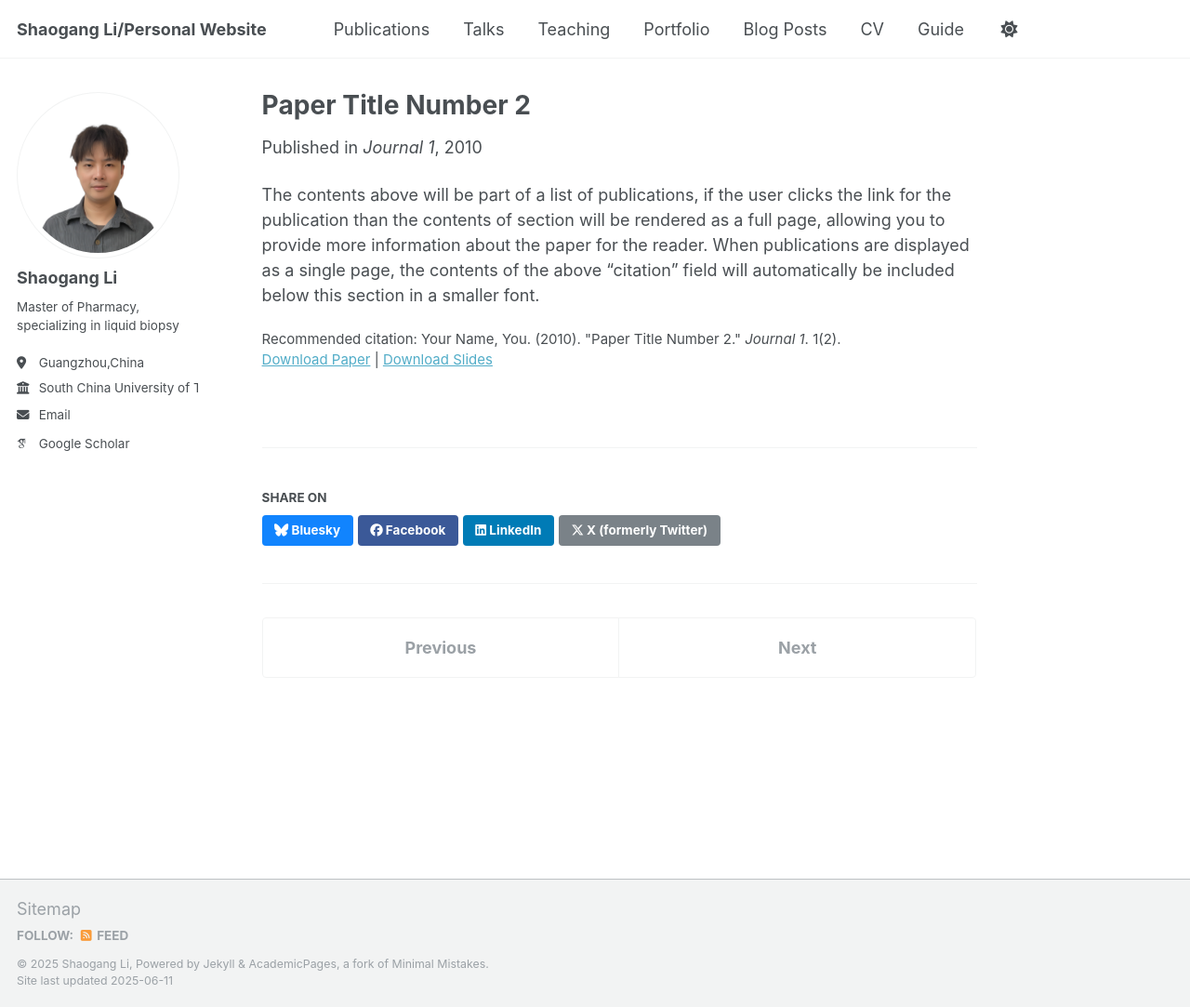
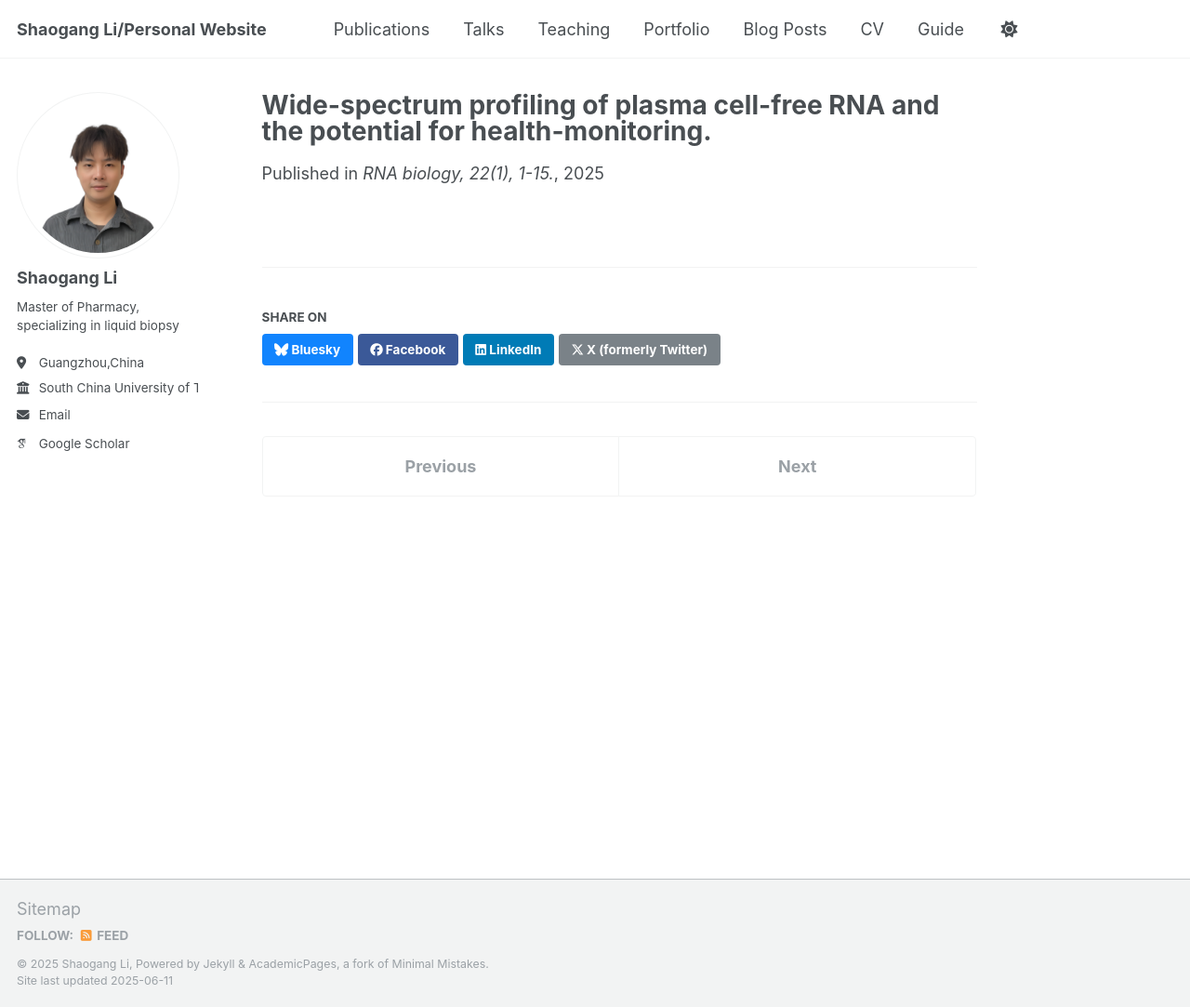
Before and after one commit to AlfredLSG/Shaogang.Li, a Jekyll site: the page built from _publications/2010-10-01-paper-title-number-2.md, in a window 1280 px wide and 1083 px high. Shown: the whole window at 93% size. Built offline with Jekyll 4.4.1, drawn with Linux system fonts in a browser that asks for light colours; some web fonts are replaced.

Commit message:
Update 2010-10-01-paper-title-number-2.md

```diff
--- a/_publications/2010-10-01-paper-title-number-2.md
+++ b/_publications/2010-10-01-paper-title-number-2.md
@@ -1,14 +1,9 @@
 ---
-title: "Paper Title Number 2"
+title: "Wide-spectrum profiling of plasma cell-free RNA and the potential for health-monitoring."
 collection: publications
 category: manuscripts
-permalink: /publication/2010-10-01-paper-title-number-2
-excerpt: 'This paper is about the number 2. The number 3 is left for future work.'
-date: 2010-10-01
-venue: 'Journal 1'
-slidesurl: 'http://academicpages.github.io/files/slides2.pdf'
-paperurl: 'http://academicpages.github.io/files/paper2.pdf'
-citation: 'Your Name, You. (2010). &quot;Paper Title Number 2.&quot; <i>Journal 1</i>. 1(2).'
+excerpt: 'This study characterized the plasma cfRNA landscape and identified potential health monitoring biomarkers using a novel wide-spectrum sequencing method. (*Co-first Author, SCI Q2*)'
+date: 2025-03-20
+venue: 'RNA biology, 22(1), 1-15.'
+paperurl: 'https://doi.org/10.1080/15476286.2025.2481736'
 ---
-
-The contents above will be part of a list of publications, if the user clicks the link for the publication than the contents of section will be rendered as a full page, allowing you to provide more information about the paper for the reader. When publications are displayed as a single page, the contents of the above "citation" field will automatically be included below this section in a smaller font.
```
